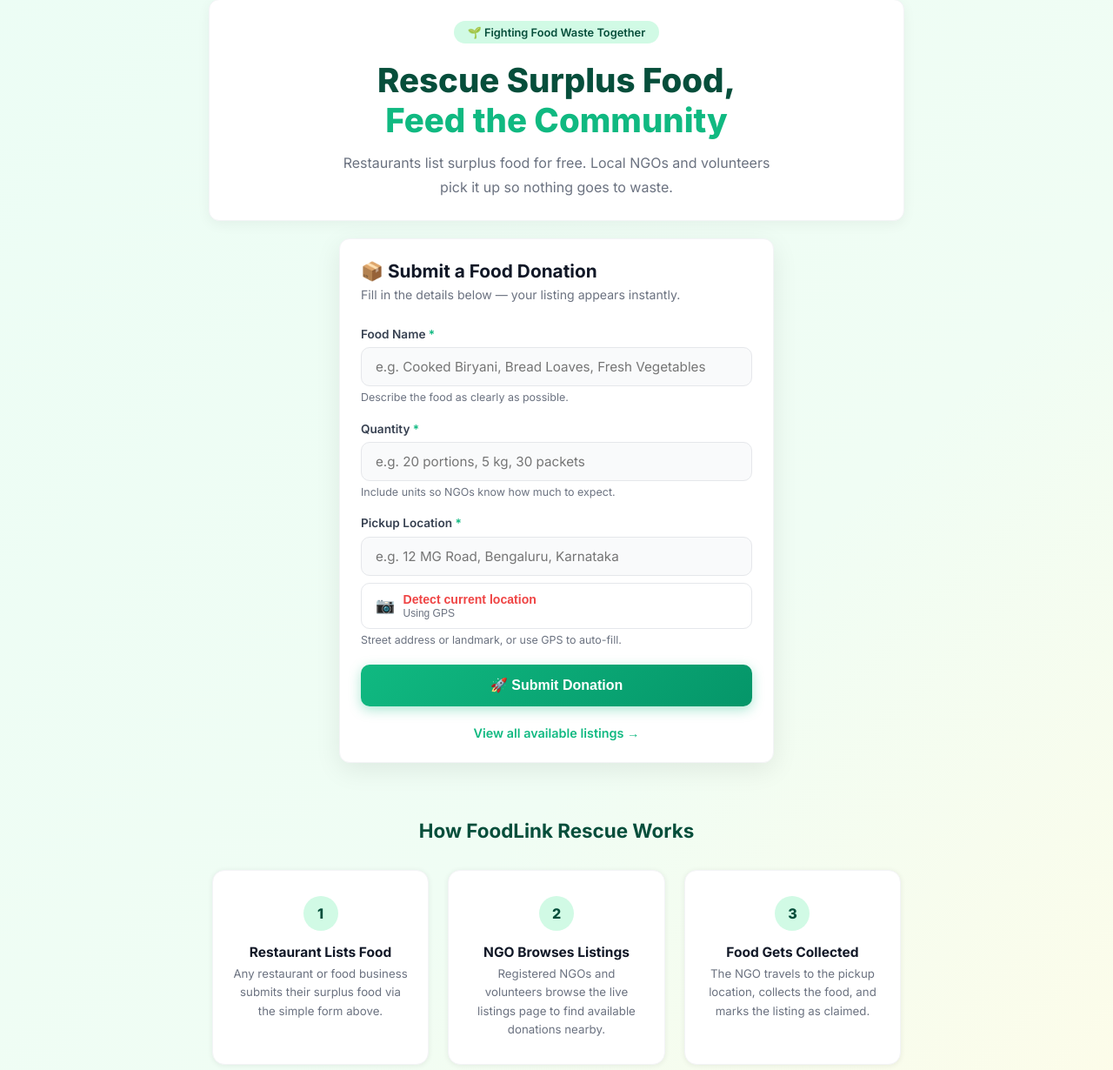
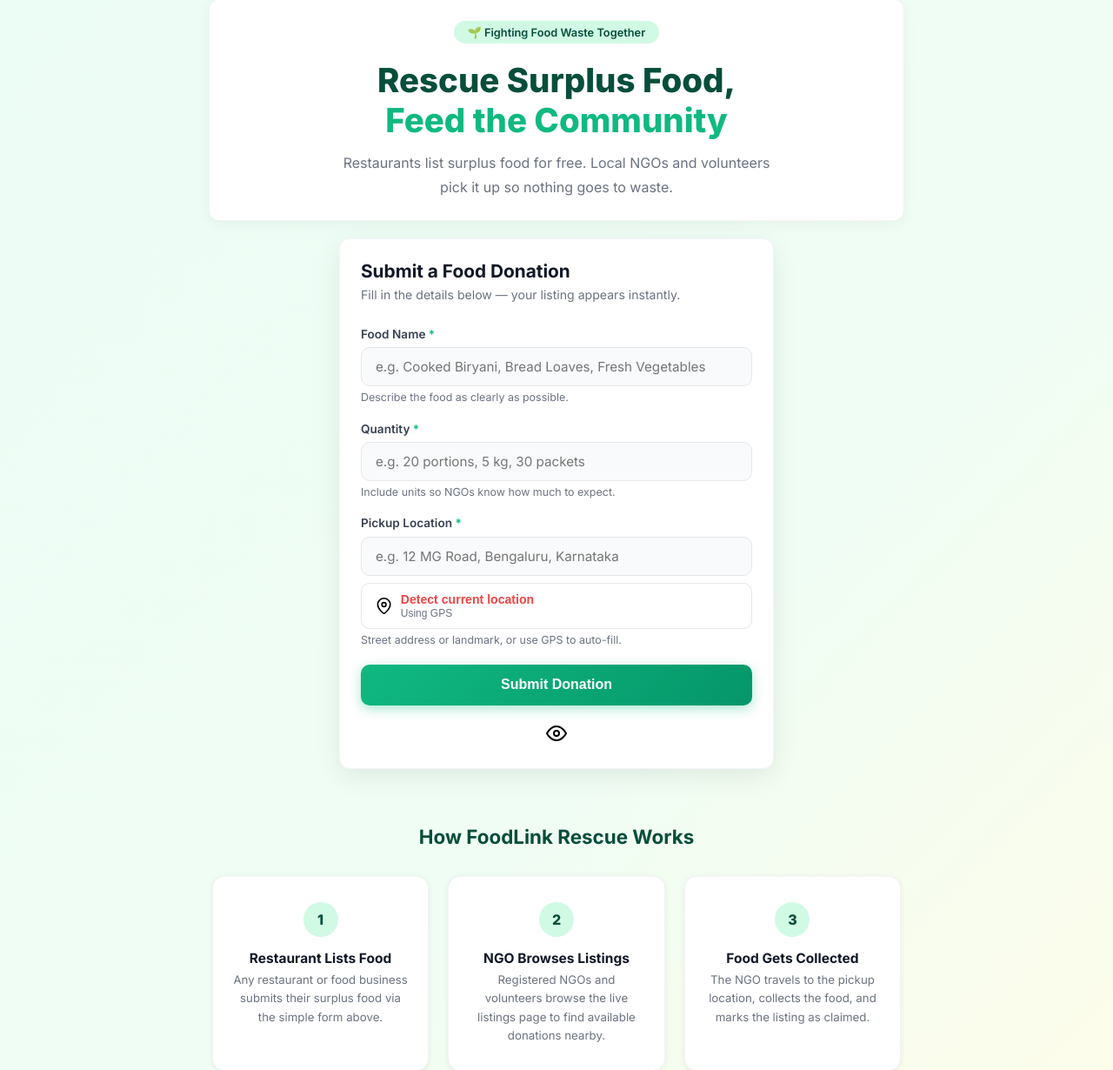
Before and after one commit to rakshitha-m2846/foodlink-rescue, a Flask app: template templates/index.html in a window 1280 px wide. Shown: the part 77-1307 px from the top of the page at 87% size. Run offline with Flask 3, Linux system fonts and the light colour scheme; the template is opened without the code that fills it, so the values that code supplies are empty; the visitor is signed in with stand-in values (Sample User, id 1).

Commit message:
Modified the icons

```diff
--- a/templates/index.html
+++ b/templates/index.html
@@ -349,7 +349,7 @@
   {% else %}
   <div class="card">
     <div class="card-header">
-      <h2>📦 Submit a Food Donation</h2>
+      <h2>Submit a Food Donation</h2>
       <p>Fill in the details below — your listing appears instantly.</p>
     </div>
 
@@ -382,7 +382,9 @@
           <!-- GPS Detect Button – matches reference image design -->
           <button type="button" class="detect-btn" id="detectLocationBtn"
                   onclick="detectLocation()" title="Detect my current location">
-            <span class="pin-icon">&#128247;</span>
+            <span class="pin-icon" style="display: flex; color: black;">
+              <svg width="1.2rem" height="1.2rem" viewBox="0 0 24 24" fill="none" stroke="currentColor" stroke-width="2" stroke-linecap="round" stroke-linejoin="round"><path d="M21 10c0 7-9 13-9 13s-9-6-9-13a9 9 0 0 1 18 0z"></path><circle cx="12" cy="10" r="3"></circle></svg>
+            </span>
             <span class="spin"></span>
             <span class="detect-text">
               <span class="dt-main">Detect current location</span>
@@ -396,12 +398,14 @@
         <p class="input-hint">Street address or landmark, or use GPS to auto-fill.</p>
       </div>
       <button type="submit" class="btn-submit" id="submitBtn">
-        🚀 Submit Donation
+        Submit Donation
       </button>
     </form>
 
     <div class="view-link">
-      <a href="/view">View all available listings →</a>
+      <a href="/view" title="View all available listings" style="display: inline-flex; color: black; border: none;">
+        <svg width="24" height="24" viewBox="0 0 24 24" fill="none" stroke="currentColor" stroke-width="2" stroke-linecap="round" stroke-linejoin="round"><path d="M1 12s4-8 11-8 11 8 11 8-4 8-11 8-11-8-11-8z"></path><circle cx="12" cy="12" r="3"></circle></svg>
+      </a>
     </div>
   </div>
   {% endif %}
```
